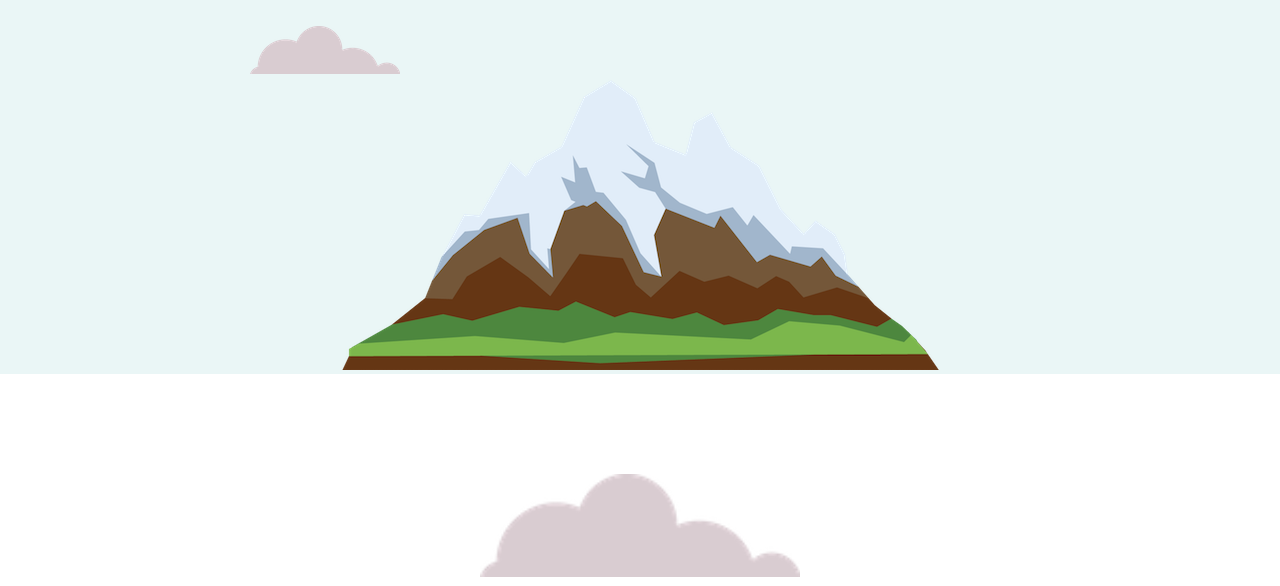
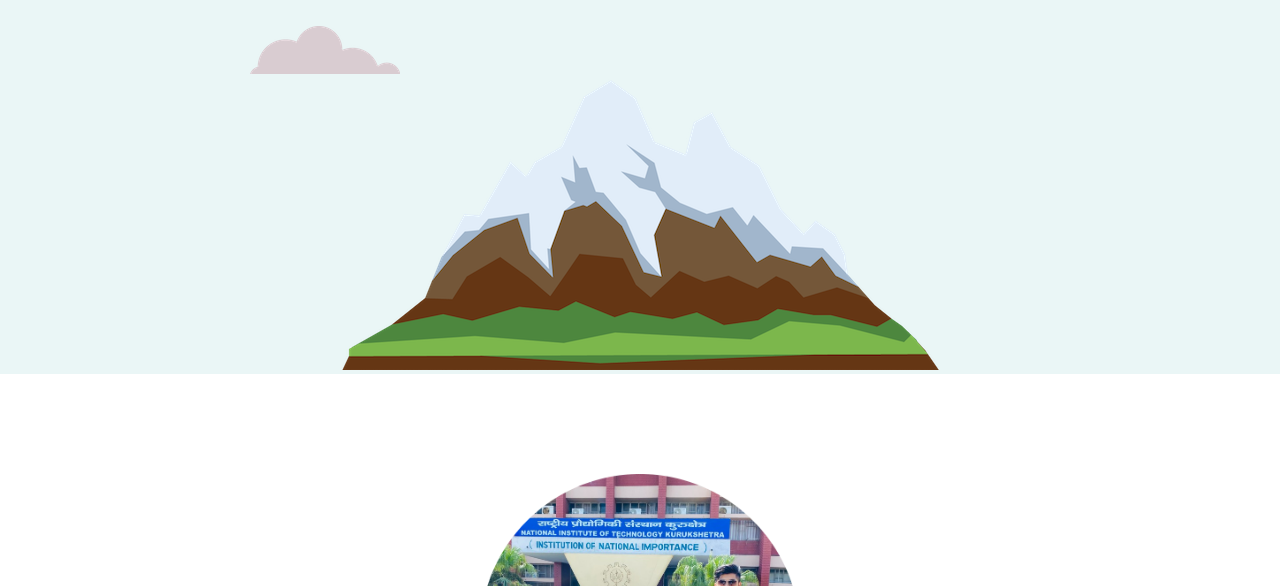
Before and after one commit to ManavChauhan1/CSS-My-Site, a plain HTML site: page index.html in a window 1280 px wide. Shown: the part 366-952 px from the top of the page. Drawn offline with Linux system fonts and the light colour scheme.

Commit message:
Update index.html

```diff
--- a/index.html
+++ b/index.html
@@ -23,7 +23,7 @@
 
     <div class="middle-container">
         <div class="profile">
-          <img class = "profile-pic" src="Images/cloud.png" alt="Manav's Profile Pic">
+          <img class = "profile-pic" src="Images/Circle_Image.png" alt="Manav's Profile Pic">
           <h2>Bonjour.</h2>
           <p class = 'desc'>A National Institute of Technology PG student who is enrolled in the Master of Computer Application (MCA) Programme. </p>
         </div>
```
